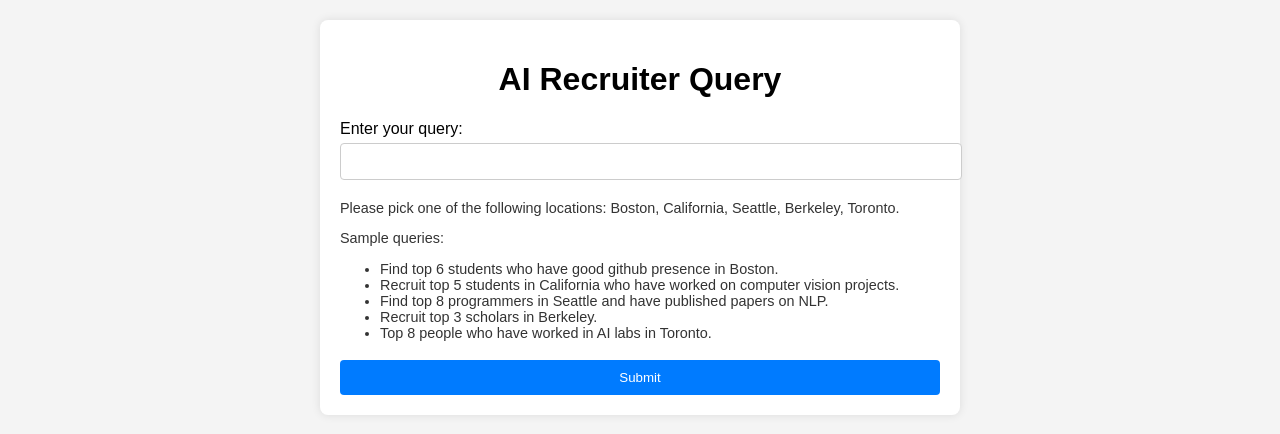
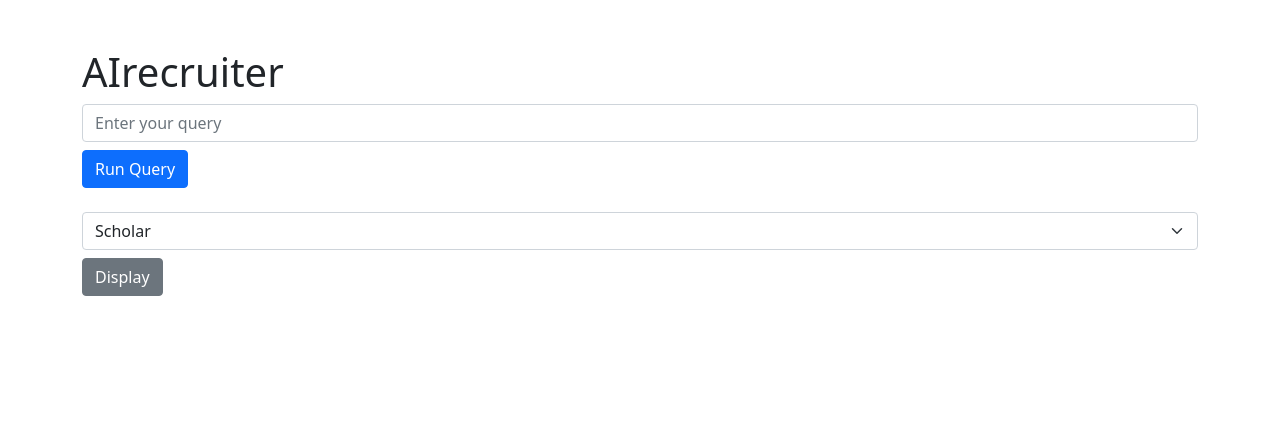
Before and after one commit to aarcee17/AIrecruiter, a Flask app: page / in a window 1280 px wide. Shown: the top 434 px of the page. Run offline with Flask 3, Linux system fonts and the light colour scheme.

Commit message:
changed csv output displaying

```diff
--- a/app.py
+++ b/app.py
@@ -1,23 +1,62 @@
-from flask import Flask, render_template, request, redirect, url_for
 import subprocess
+import pandas as pd
 import os
+from flask import Flask, render_template, request, redirect, url_for, flash
+
 app = Flask(__name__)
+app.secret_key = 'your_secret_key'
 
-@app.route('/')
-def query_form():
-    return render_template('query.html')
+def load_csv_data(filename):
+    try:
+        filepath = os.path.join('datalog', filename)
+        if os.path.exists(filepath):
+            df = pd.read_csv(filepath)
+            for column in ['LinkedIn', 'scholar_url']:
+                if column in df.columns:
+                    # Only create links for valid URLs
+                    df[column] = df[column].apply(lambda x: f'<a href="{x}">{x}</a>' if pd.notnull(x) and (x.startswith('http://') or x.startswith('https://')) else (x if pd.notnull(x) else 'N/A'))
+            return df.to_html(classes='table table-striped', escape=False, index=False, border=0)
+        else:
+            return f"<p>File does not exist: {filepath}</p>"
+    except Exception as e:
+        return f"<p>Error loading file: {str(e)}</p>"
 
-@app.route('/process_query', methods=['POST'])
-def process_query():
-    query = request.form['query']
-    result = run_query_classifier(query)
-    return render_template('result.html', result=result)
 
-def run_query_classifier(query):
-    result = subprocess.run(['python3', 'query_classifier.py', query], capture_output=True, text=True)
-    return result.stdout
+@app.route('/', methods=['GET', 'POST'])
+def index():
+    if request.method == 'POST':
+        if 'query' in request.form:
+            query = request.form['query']
+            try:
+                result = subprocess.run(
+                    ['python', 'query_classifier.py', query],
+                    text=True,
+                    capture_output=True,
+                    check=True
+                )
+                output = result.stdout
+                flash(output, 'success')
+            except subprocess.CalledProcessError as e:
+                flash('Failed to execute the script: ' + str(e), 'error')
+            return redirect(url_for('index'))
 
-if __name__ == "__main__":
-    port = int(os.environ.get("PORT", 8000))
-    app.run(host="0.0.0.0", port=port)
-#check
+        elif 'filename' in request.form:
+            filename = request.form['filename']
+            csv_html = load_csv_data(filename)
+            return render_template('index.html', csv_html=csv_html)
+
+    return render_template('index.html')
+from flask import send_from_directory
+
+@app.route('/download/<filename>')
+def download_file(filename):
+    # Define the directory where your CSV files are stored
+    directory = os.path.join(app.root_path, 'datalog')
+    try:
+        return send_from_directory(directory, filename, as_attachment=True)
+    except FileNotFoundError:
+        flash('File not found!', 'error')
+        return redirect(url_for('index'))
+
+if __name__ == '__main__':
+    app.run(debug=True)
--- a/llm.py
+++ b/llm.py
@@ -64,7 +64,7 @@
 ]
 
 student_keywords = [
-        "student", "lab", "labs", "university", "universities", "AI labs", "researcher",
+        "student", "lab", "labs", "university", "universities", "ai labs", "researcher",
         "undergraduate", "bachelor's", "master's", "phd student", "msc student",
         "bsc student", "graduate student", "postgraduate student", "research intern",
         "internship", "academic program", "coursework", "research project", "academic advisor",
--- a/scangs.py
+++ b/scangs.py
@@ -103,6 +103,6 @@
 
 if __name__ == "__main__":
     top_k_profiles = topk_googlescholar(12, "Seattle")
-    write_profile_to_csv(top_k_profiles)
+    #write_profile_to_csv(top_k_profiles)
     for profile in top_k_profiles:
         print(f"Name: {profile['name']}\n relevance: {profile['relevance_score']}\n citations: {profile['citations']}\n H-index: {profile['h_index']}\n Degree/Institute of Work: {profile['degree_type']}\n Profile Link: {profile['scholar_url']}\n Linkedin: {profile['Linkedin']}\n")
--- a/templates/index.html
+++ b/templates/index.html
@@ -3,97 +3,47 @@
 <head>
     <meta charset="UTF-8">
     <meta name="viewport" content="width=device-width, initial-scale=1.0">
-    <title>AI Recruiter Query</title>
-    <style>
-        body {
-            font-family: Arial, sans-serif;
-            margin: 0;
-            padding: 20px;
-            background-color: #f4f4f4;
-        }
-        .container {
-            max-width: 600px;
-            margin: 0 auto;
-            background: #fff;
-            padding: 20px;
-            border-radius: 8px;
-            box-shadow: 0 0 10px rgba(0, 0, 0, 0.1);
-        }
-        h1 {
-            text-align: center;
-        }
-        label {
-            display: block;
-            margin-top: 10px;
-        }
-        input[type="text"] {
-            width: 100%;
-            padding: 10px;
-            margin-top: 5px;
-            border: 1px solid #ccc;
-            border-radius: 4px;
-        }
-        button {
-            display: block;
-            width: 100%;
-            padding: 10px;
-            background: #007BFF;
-            color: #fff;
-            border: none;
-            border-radius: 4px;
-            margin-top: 20px;
-            cursor: pointer;
-        }
-        button:hover {
-            background: #0056b3;
-        }
-        .instructions {
-            margin-top: 20px;
-            font-size: 0.9em;
-            color: #333;
-        }
-        .instructions ul {
-            padding-left: 20px;
-        }
-        .loading {
-            display: none;
-            text-align: center;
-            margin-top: 20px;
-        }
-        .loading img {
-            width: 50px;
-            height: 50px;
-        }
-    </style>
-    <script>
-        function showLoading() {
-            document.getElementById('loading').style.display = 'block';
-        }
-    </script>
+    <title>AI recruiter</title>
+    <link href="https://cdn.jsdelivr.net/npm/bootstrap@5.1.0/dist/css/bootstrap.min.css" rel="stylesheet">
 </head>
 <body>
-    <div class="container">
-        <h1>AI Recruiter Query</h1>
-        <form action="/process_query" method="post" onsubmit="showLoading()">
-            <label for="query">Enter your query:</label>
-            <input type="text" id="query" name="query" required>
-            <div class="instructions">
-                <p>Please pick one of the following locations: Boston, California, Seattle, Berkeley, Toronto.</p>
-                <p>Sample queries:</p>
-                <ul>
-                    <li>"Find top 6 students who have good GitHub presence in Boston."</li>
-                    <li>"Recruit top 5 students in California who have worked on computer vision projects."</li>
-                    <li>"Find top 8 programmers in Seattle and have published papers on NLP."</li>
-                    <li>"Recruit top 3 scholars in Berkeley."</li>
-                    <li>"Top 8 people who have worked in AI labs in Toronto."</li>
-                </ul>
-            </div>
-            <button type="submit">Submit</button>
+    <div class="container mt-5">
+        <h1>AIrecruiter</h1>
+
+        <!-- Form to submit query -->
+        <form action="/" method="post">
+            <input type="text" name="query" class="form-control" placeholder="Enter your query">
+            <button type="submit" class="btn btn-primary mt-2">Run Query</button>
         </form>
-        <div id="loading" class="loading">
-            <img src="https://www.example.com/loading.gif" alt="Loading..."> <!-- Replace with actual loading GIF URL -->
-            <p>Loading, please wait...</p>
-        </div>
+
+        <!-- Form to select CSV file -->
+        <form action="/" method="post" class="mt-4">
+            <select name="filename" class="form-select">
+                <option value="scholar.csv">Scholar</option>
+                <option value="github_profiles.csv">GitHub Profiles</option>
+                <option value="filtered_authors.csv">Filtered Profiles</option>
+            </select>
+            <button type="submit" class="btn btn-secondary mt-2">Display</button>
+        </form>
+
+        <!-- Flash Messages -->
+        {% with messages = get_flashed_messages(with_categories=true) %}
+            {% if messages %}
+                {% for category, message in messages %}
+                    <div class="alert alert-{{ category }}">{{ message }}</div>
+                {% endfor %}
+            {% endif %}
+        {% endwith %}
+
+        {% if csv_html %}
+            <div class="mt-4">{{ csv_html|safe }}</div>
+        {% endif %}
+        {% if csv_html %}
+            <div class="mt-4">{{ csv_html|safe }}</div>
+
+            <a href="{{ url_for('download_file', filename=request.form['filename']) }}" class="btn btn-success mt-2">Download CSV</a>
+{% endif %}
+
     </div>
 </body>
 </html>
```
Also changed, not shown: datalog/filtered_authors.csv (added, +19 -0 lines), datalog/github_profiles.csv (+59 -59 lines), filter.py (+7 -7 lines), query_classifier.py (+7 -7 lines), scangit.py (+4 -4 lines), templates/result.html (+6 -31 lines).
